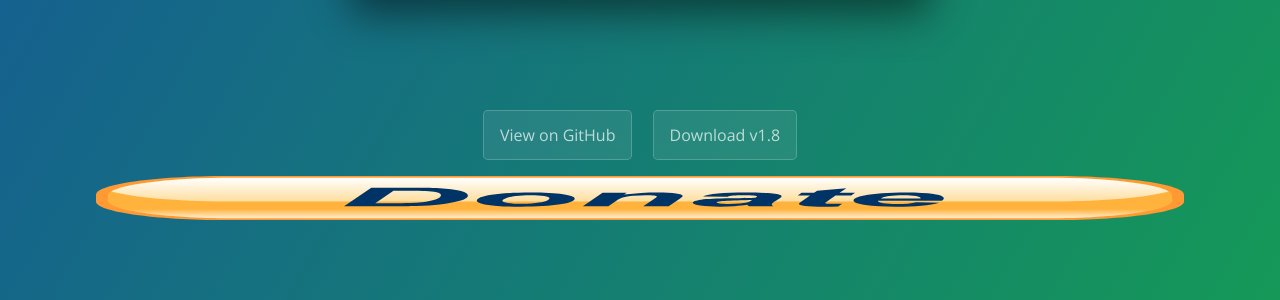
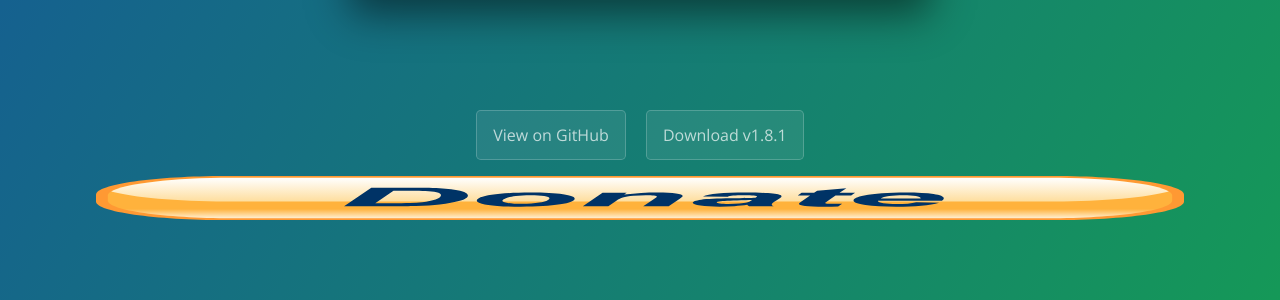
Before and after one commit to DanTheMan827/dantheman827.github.io, a Jekyll site: the page built from pages/ios-app-signer/1_ios-app-signer.md, in a window 1280 px wide and 900 px high, scrolled down 312 px. Shown: the part 136-436 px from the top of the window. Built offline with Jekyll 4.4.1, drawn with Linux system fonts in a browser that asks for light colours; nearby versions of some CDN libraries.

Commit message:
Update ios-app-signer.yml

```diff
--- a/_data/ios-app-signer.yml
+++ b/_data/ios-app-signer.yml
@@ -2,8 +2,8 @@
 description: This is an app for OS X that can (re)sign apps and bundle them into ipa files that are ready to be installed on an iOS device.
 screenshot: /images/ios-app-signer/screenshots/screenshot.png
 github-link: https://github.com/DanTheMan827/ios-app-signer
-download-link: https://github.com/DanTheMan827/ios-app-signer/releases/download/1.8/iOS.App.Signer.app.zip
+download-link: https://github.com/DanTheMan827/ios-app-signer/releases/download/1.8.1/iOS.App.Signer.app.zip
 extra-links: [
   #[Shell Script, "https://raw.githubusercontent.com/DanTheMan827/ios-app-signer/shell_script/app-sign.sh"]
 ]
-version: "v1.8"
+version: "v1.8.1"
```
